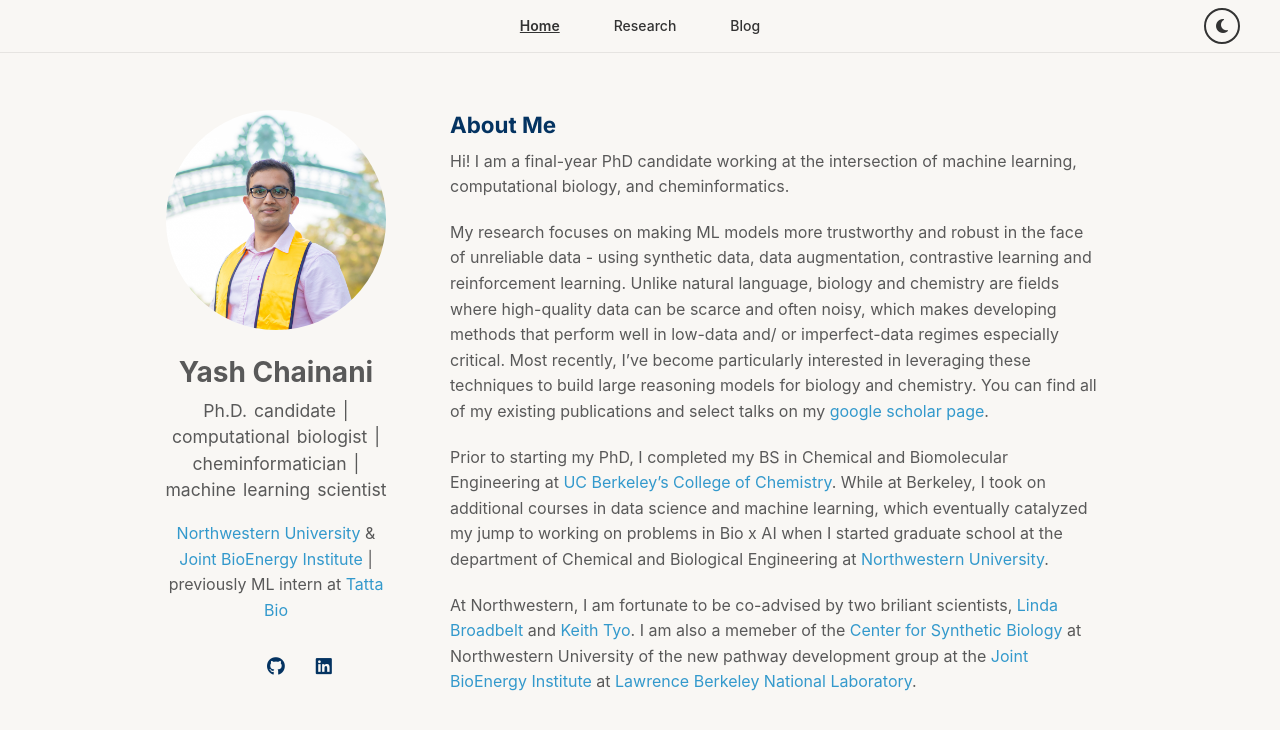
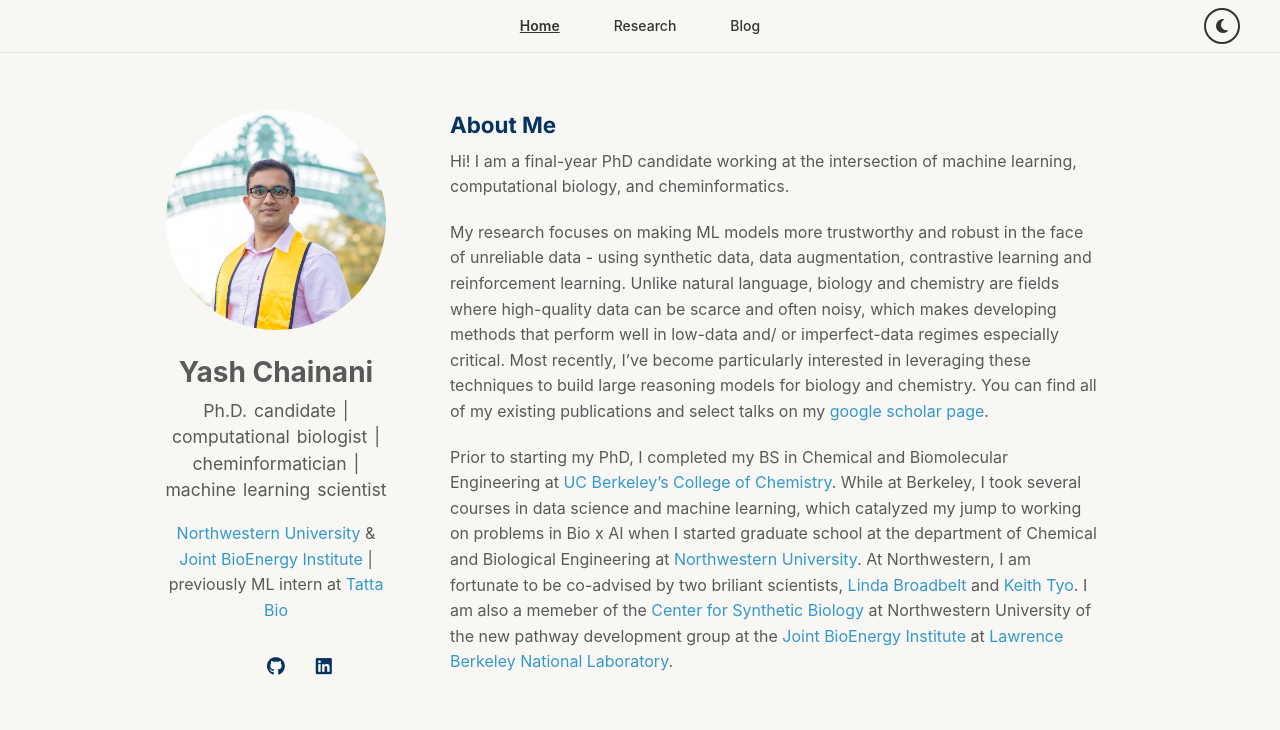
Before and after one commit to yashchainani21/yashchainani21.github.io, a Jekyll site: the page built from index.md, in a window 1280 px wide. Shown: the top 730 px of the page. Built offline with Jekyll 4.4.1, drawn with Linux system fonts in a browser that asks for light colours; a style sheet for code colours, icons or effects is not loaded; our own code applies the rules of GitHub Pages for plain Markdown files.

Commit message:
update descriptions

```diff
--- a/index.md
+++ b/index.md
@@ -8,6 +8,4 @@
 
 My research focuses on making ML models more trustworthy and robust in the face of unreliable data - using synthetic data, data augmentation, contrastive learning and reinforcement learning. Unlike natural language, biology and chemistry are fields where high-quality data can be scarce and often noisy, which makes developing methods that perform well in low-data and/ or imperfect-data regimes especially critical. Most recently, I’ve become particularly interested in leveraging these techniques to build large reasoning models for biology and chemistry. You can find all of my existing publications and select talks on my [google scholar page](https://scholar.google.com/citations?user=dyNc88kAAAAJ&hl=en&oi=ao).
 
-Prior to starting my PhD, I completed my BS in Chemical and Biomolecular Engineering at [UC Berkeley's College of Chemistry](https://chemistry.berkeley.edu). While at Berkeley, I took on additional courses in data science and machine learning, which eventually catalyzed my jump to working on problems in Bio x AI when I started graduate school at the department of Chemical and Biological Engineering at [Northwestern University](https://www.mccormick.northwestern.edu/chemical-biological/).
-
-At Northwestern, I am fortunate to be co-advised by two briliant scientists, [Linda Broadbelt](https://www.mccormick.northwestern.edu/research-faculty/directory/profiles/broadbelt-linda.html) and [Keith Tyo](https://www.mccormick.northwestern.edu/research-faculty/directory/profiles/tyo-keith.html). I am also a memeber of the [Center for Synthetic Biology](https://syntheticbiology.northwestern.edu) at Northwestern University of the new pathway development group at the [Joint BioEnergy Institute](jbei.org) at [Lawrence Berkeley National Laboratory](https://www.lbl.gov).
+Prior to starting my PhD, I completed my BS in Chemical and Biomolecular Engineering at [UC Berkeley's College of Chemistry](https://chemistry.berkeley.edu). While at Berkeley, I took several courses in data science and machine learning, which catalyzed my jump to working on problems in Bio x AI when I started graduate school at the department of Chemical and Biological Engineering at [Northwestern University](https://www.mccormick.northwestern.edu/chemical-biological/). At Northwestern, I am fortunate to be co-advised by two briliant scientists, [Linda Broadbelt](https://www.mccormick.northwestern.edu/research-faculty/directory/profiles/broadbelt-linda.html) and [Keith Tyo](https://www.mccormick.northwestern.edu/research-faculty/directory/profiles/tyo-keith.html). I am also a memeber of the [Center for Synthetic Biology](https://syntheticbiology.northwestern.edu) at Northwestern University of the new pathway development group at the [Joint BioEnergy Institute](jbei.org) at [Lawrence Berkeley National Laboratory](https://www.lbl.gov).
```
